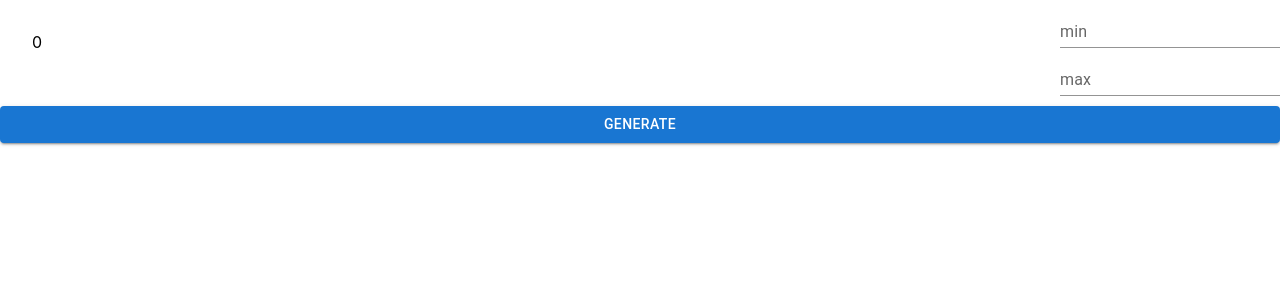
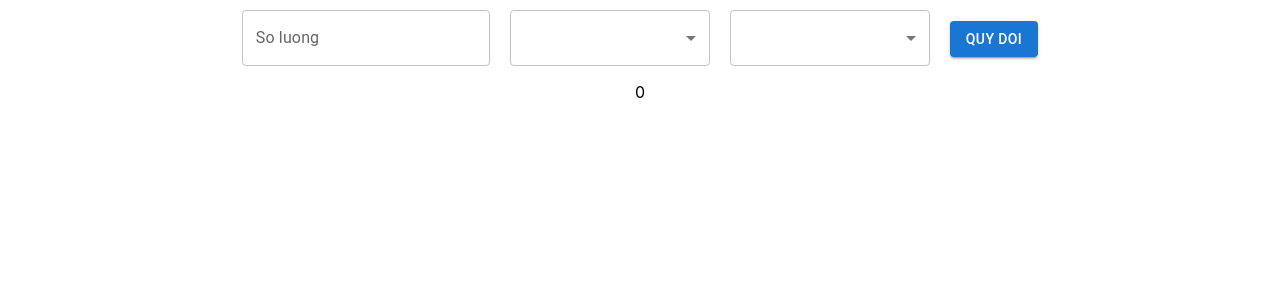
Before and after one commit to ChuanVo/demo-react, a React (Create React App) app in the folder labs/: page / in a window 1280 px wide. Shown: the top 300 px of the page. Built offline with nearby package versions, Linux system fonts and the light colour scheme.

Commit message:
Styled component

```diff
--- a/labs/package.json
+++ b/labs/package.json
@@ -13,6 +13,7 @@
     "antd": "^5.9.2",
     "react": "^18.2.0",
     "react-dom": "^18.2.0",
+    "react-router-dom": "^6.16.0",
     "react-scripts": "5.0.1",
     "styled-components": "^6.0.8",
     "web-vitals": "^2.1.4"
--- a/labs/src/App.js
+++ b/labs/src/App.js
@@ -12,6 +12,7 @@
 import VolumeUp from '@mui/icons-material/VolumeUp';
 import ChuyenDoiTien from './components/chuyen-doi-tien';
 import RandomNumber from './components/random';
+import Dashboard from './components/dashboard'
 
 const arr = [
   {
@@ -62,8 +63,9 @@
 
 
       <ChuyenDoiTien /> */}
-
-      <RandomNumber />
+ <ChuyenDoiTien />
+      {/* <RandomNumber /> */}
+      {/* <Dashboard /> */}
     </div>
   );
 }
--- a/labs/src/components/chuyen-doi-tien/index.js
+++ b/labs/src/components/chuyen-doi-tien/index.js
@@ -6,6 +6,26 @@
 import FormControl from '@mui/material/FormControl';
 import Select from '@mui/material/Select';
 import Button from '@mui/material/Button';
+
+import styled from 'styled-components'
+
+const Wrapper = styled('div')`
+    margin-top: 10px;
+`
+
+const SoLuong = styled(TextField)``
+
+const FromSelector = styled(Select)`
+    margin: 0 20px;
+    width: 200px;
+`
+
+const ToSelector = styled(Select)`
+    margin-right: 20px;
+    width: 200px;
+`
+
+const KetQua = styled('p')``
 
 function ChuyenDoiTien() {
     const [from, setFrom] = useState()
@@ -32,10 +52,9 @@
       console.log({soLuong, from, to})
 
     return (
-        <div>
-
-            <TextField id="outlined-basic" label="So luong" onChange={handleSoLuongChange}/>
-            <Select
+        <Wrapper>
+            <SoLuong id="outlined-basic" label="So luong" onChange={handleSoLuongChange}/>
+            <FromSelector
             labelId="demo-simple-select-label"
             id="demo-simple-select"
             value={from}
@@ -45,8 +64,8 @@
                 <MenuItem value={1}>Viet Nam</MenuItem>
                 <MenuItem value={24}>USD</MenuItem>
                 <MenuItem value={25}>Euro</MenuItem>
-            </Select>
-            <Select
+            </FromSelector>
+            <ToSelector
             labelId="demo-simple-select-label"
             id="demo-simple-select"
             value={to}
@@ -56,12 +75,12 @@
                 <MenuItem value={1}>Viet Nam</MenuItem>
                 <MenuItem value={24}>USD</MenuItem>
                 <MenuItem value={25}>Euro</MenuItem>
-            </Select>
+            </ToSelector>
 
             <Button variant="contained" onClick={handleQuyDoiClick}>Quy doi</Button>
 
-            <p>{ketQua}</p>
-        </div>
+            <KetQua>{ketQua}</KetQua>
+        </Wrapper>
     )
 }
 
--- /dev/null
+++ b/labs/src/components/dashboard/index.js
@@ -0,0 +1,191 @@
+import * as React from 'react';
+import { styled, createTheme, ThemeProvider } from '@mui/material/styles';
+import CssBaseline from '@mui/material/CssBaseline';
+import MuiDrawer from '@mui/material/Drawer';
+import Box from '@mui/material/Box';
+import MuiAppBar from '@mui/material/AppBar';
+import Toolbar from '@mui/material/Toolbar';
+import List from '@mui/material/List';
+import Typography from '@mui/material/Typography';
+import Divider from '@mui/material/Divider';
+import IconButton from '@mui/material/IconButton';
+import Badge from '@mui/material/Badge';
+import Container from '@mui/material/Container';
+import MenuIcon from '@mui/icons-material/Menu';
+import ChevronLeftIcon from '@mui/icons-material/ChevronLeft';
+import NotificationsIcon from '@mui/icons-material/Notifications';
+
+import ListItemButton from '@mui/material/ListItemButton';
+import ListItemIcon from '@mui/material/ListItemIcon';
+import ListItemText from '@mui/material/ListItemText';
+import DashboardIcon from '@mui/icons-material/Dashboard';
+import PersonIcon from '@mui/icons-material/Person';
+
+import { Link, Routes, Route } from 'react-router-dom';
+
+const RouterLink = styled(Link)`
+    display: flex;
+    text-decoration: unset;
+    color: black;
+`
+
+const drawerWidth = 240;
+
+const AppBar = styled(MuiAppBar, {
+  shouldForwardProp: (prop) => prop !== 'open',
+})(({ theme, open }) => ({
+  zIndex: theme.zIndex.drawer + 1,
+  transition: theme.transitions.create(['width', 'margin'], {
+    easing: theme.transitions.easing.sharp,
+    duration: theme.transitions.duration.leavingScreen,
+  }),
+  ...(open && {
+    marginLeft: drawerWidth,
+    width: `calc(100% - ${drawerWidth}px)`,
+    transition: theme.transitions.create(['width', 'margin'], {
+      easing: theme.transitions.easing.sharp,
+      duration: theme.transitions.duration.enteringScreen,
+    }),
+  }),
+}));
+
+const Drawer = styled(MuiDrawer, { shouldForwardProp: (prop) => prop !== 'open' })(
+  ({ theme, open }) => ({
+    '& .MuiDrawer-paper': {
+      position: 'relative',
+      whiteSpace: 'nowrap',
+      width: drawerWidth,
+      transition: theme.transitions.create('width', {
+        easing: theme.transitions.easing.sharp,
+        duration: theme.transitions.duration.enteringScreen,
+      }),
+      boxSizing: 'border-box',
+      ...(!open && {
+        overflowX: 'hidden',
+        transition: theme.transitions.create('width', {
+          easing: theme.transitions.easing.sharp,
+          duration: theme.transitions.duration.leavingScreen,
+        }),
+        width: theme.spacing(7),
+        [theme.breakpoints.up('sm')]: {
+          width: theme.spacing(9),
+        },
+      }),
+    },
+  }),
+);
+
+// TODO remove, this demo shouldn't need to reset the theme.
+const defaultTheme = createTheme();
+
+const mainListItems = (
+    <React.Fragment>
+        <ListItemButton>
+            <RouterLink to='/dashboard'>
+                <ListItemIcon>
+                <DashboardIcon />
+                </ListItemIcon>
+                <ListItemText primary="Dashboard" />
+            </RouterLink>
+        </ListItemButton>
+        <ListItemButton>
+            <RouterLink to='/profile'>
+                <ListItemIcon>
+                    <PersonIcon />
+                </ListItemIcon>
+                <ListItemText primary="profile" />
+            </RouterLink>
+        </ListItemButton>
+    </React.Fragment>
+  );
+
+export default function Dashboard() {
+  const [open, setOpen] = React.useState(true);
+  const toggleDrawer = () => {
+    setOpen(!open);
+  };
+
+  return (
+    <ThemeProvider theme={defaultTheme}>
+      <Box sx={{ display: 'flex' }}>
+        <CssBaseline />
+        <AppBar position="absolute" open={open}>
+          <Toolbar
+            sx={{
+              pr: '24px', // keep right padding when drawer closed
+            }}
+          >
+            <IconButton
+              edge="start"
+              color="inherit"
+              aria-label="open drawer"
+              onClick={toggleDrawer}
+              sx={{
+                marginRight: '36px',
+                ...(open && { display: 'none' }),
+              }}
+            >
+              <MenuIcon />
+            </IconButton>
+            <Typography
+              component="h1"
+              variant="h6"
+              color="inherit"
+              noWrap
+              sx={{ flexGrow: 1 }}
+            >
+              Dashboard
+            </Typography>
+            <IconButton color="inherit">
+              <Badge badgeContent={4} color="secondary">
+                <NotificationsIcon />
+              </Badge>
+            </IconButton>
+          </Toolbar>
+        </AppBar>
+        <Drawer variant="permanent" open={open}>
+          <Toolbar
+            sx={{
+              display: 'flex',
+              alignItems: 'center',
+              justifyContent: 'flex-end',
+              px: [1],
+            }}
+          >
+            <IconButton onClick={toggleDrawer}>
+              <ChevronLeftIcon />
+            </IconButton>
+          </Toolbar>
+          <Divider />
+
+          <List component="nav">
+            {mainListItems}
+            {/* <Divider sx={{ my: 1 }} />
+            {secondaryListItems} */}
+          </List>
+        </Drawer>
+        <Box
+          component="main"
+          sx={{
+            backgroundColor: (theme) =>
+              theme.palette.mode === 'light'
+                ? theme.palette.grey[100]
+                : theme.palette.grey[900],
+            flexGrow: 1,
+            height: '100vh',
+            overflow: 'auto',
+          }}
+        >
+          <Toolbar />
+          <Container maxWidth="lg" sx={{ mt: 4, mb: 4 }}>
+            {'Nội dung được hiển thị tại đây!'}
+            <Routes>
+                <Route path='dashboard' element={<div>dashboard</div>} />
+                <Route path='profile' element={<div>profile</div>} />
+            </Routes>
+          </Container>
+        </Box>
+      </Box>
+    </ThemeProvider>
+  );
+}
--- a/labs/src/components/random/index.js
+++ b/labs/src/components/random/index.js
@@ -1,8 +1,34 @@
 import { useState } from 'react';
 import TextField from '@mui/material/TextField';
 import Button from '@mui/material/Button';
-import "./style.css"
+// import './style.css'
+// import style from './style.module.css'
 
+import styled from 'styled-components'
+
+const WrapperRandomNumber = styled('div')``
+
+const WrapperFirstRow = styled('div')`
+    display: flex;
+    justify-content: space-between;
+`
+
+const RandomResult = styled('div')`
+    margin: 2rem;
+`
+
+const WrapperMinMax = styled('div')`
+    display: flex;
+    flex-direction: column;
+`
+
+const WrapperMin = styled(TextField)`
+`
+
+const RandomButton = styled(Button)`
+    width: 100%;
+    margin-top: 10px !important;
+`
 
 function RandomNumber() {
     const [min, setMin] = useState(0)
@@ -17,8 +43,8 @@
 
     const handleMaxChange = (event) => {
         console.log(event)
-        // const value = event.target.value
-        // setMax(Number(value))
+        const value = event.target.value
+        setMax(Number(value))
     }
 
     function handleGenerateButtonClick() {
@@ -26,32 +52,27 @@
         setRandom(value)
     }
 
-
-
     return(
-        <div className='wrapper-random-number'>
-            <div className='wrapper-first-row'>
-                <div className='random-result'>
+        <WrapperRandomNumber>
+            <WrapperFirstRow>
+                <RandomResult>
                     {random}
-                </div>
-                <div className='wrapper-min-max'>
-                    <TextField
-                        className='wrapper-min'
+                </RandomResult>
+                <WrapperMinMax>
+                    <WrapperMin
                         id="standard-basic"
                         label="min"
                         variant="standard"
                         onChange={handleMinChange}/>
-                    <TextField
-                        className='wrapper-max'
+                    <WrapperMin
                         id="standard-basic"
                         label="max"
                         variant="standard"
                         onChange={handleMaxChange}/>
-                </div>
-            </div>
-            <Button className='random-button' variant="contained" onClick={handleGenerateButtonClick}>Generate</Button>
-
-        </div>
+                </WrapperMinMax>
+            </WrapperFirstRow>
+            <RandomButton variant="contained" onClick={handleGenerateButtonClick}>Generate</RandomButton>
+        </WrapperRandomNumber>
     )
 }
 export default RandomNumber;
--- a/labs/src/components/random/style.css
+++ /dev/null
@@ -1,18 +0,0 @@
-.wrapper-first-row {
-    display: flex;
-    justify-content: space-between;
-}
-
-.random-result {
-    margin: 2rem;
-}
-
-.wrapper-min-max {
-    display: flex;
-    flex-direction: column;
-}
-
-.random-button {
-    width: 100%;
-    margin-top: 10px !important;
-}
--- a/labs/src/index.js
+++ b/labs/src/index.js
@@ -3,13 +3,15 @@
 import './index.css';
 import App from './App';
 import reportWebVitals from './reportWebVitals';
+import { BrowserRouter } from "react-router-dom"
 
 const root = ReactDOM.createRoot(document.getElementById('root'));
 root.render(
-  <App />
-  // <React.StrictMode>
-  //   <App />
-  // </React.StrictMode>
+  <BrowserRouter>
+    <React.StrictMode>
+      <App />
+    </React.StrictMode>
+  </BrowserRouter>
 );
 
 // If you want to start measuring performance in your app, pass a function
```
Also changed, not shown: 1 other file (tests, documents, lock files or other folders).
